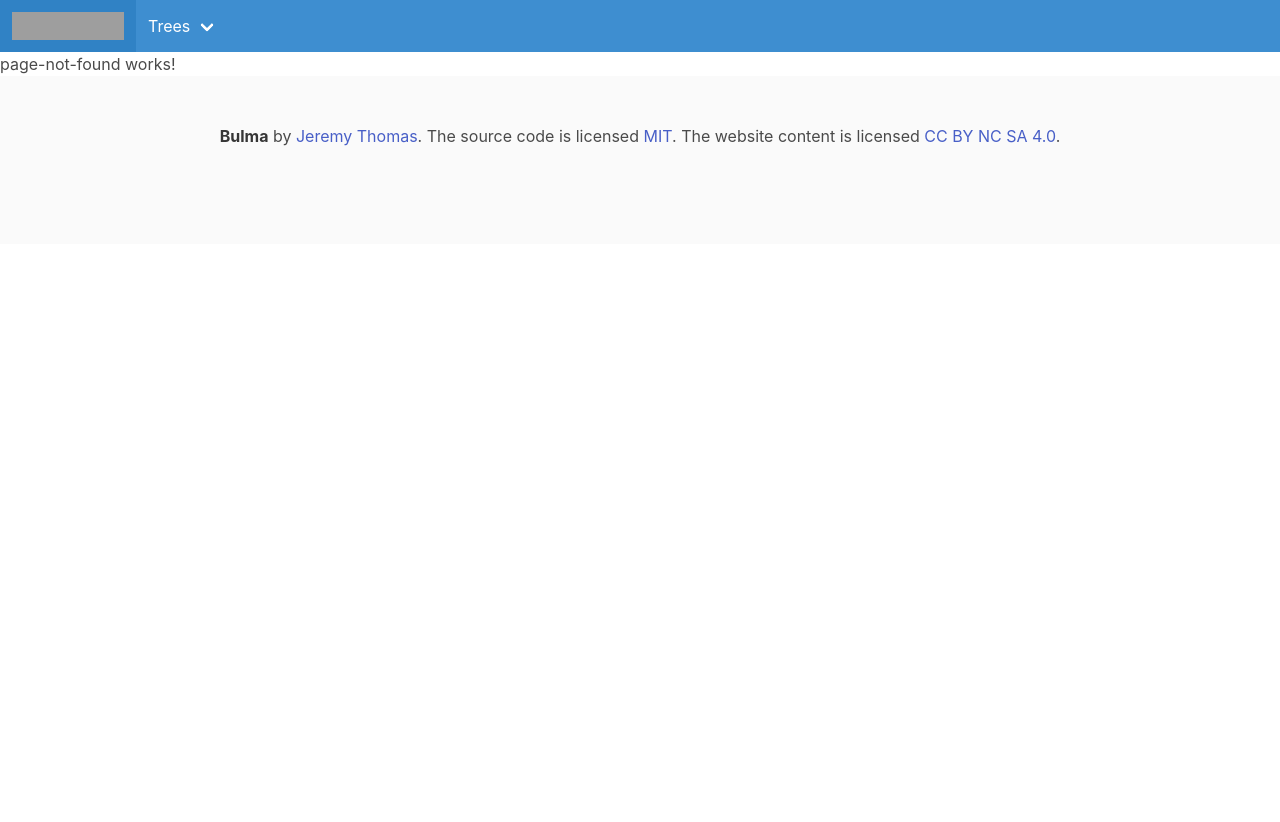
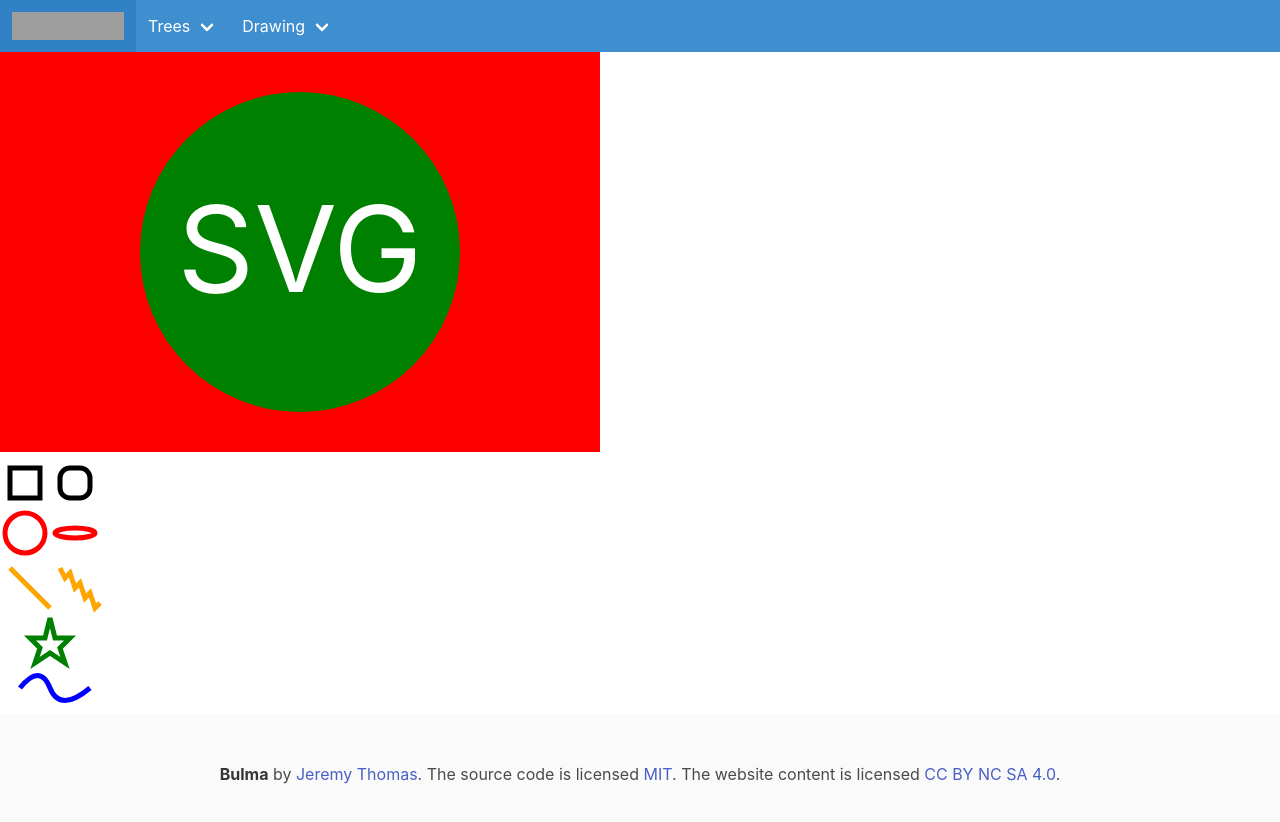
Before and after one commit to mdw233/angular-compsci, an Angular app: page /#/simple-svg in a window 1280 px wide. Shown: the top 822 px of the page. Before the commit the page ends 800 px from the top, so only its background shows below. Built offline with nearby package versions, Linux system fonts and the light colour scheme; grey boxes are pictures that could not be loaded.

Commit message:
messin with SVG

```diff
--- a/src/app/app-routing.module.ts
+++ b/src/app/app-routing.module.ts
@@ -3,11 +3,13 @@ import {RouterModule, Routes} from '@angular/router';
 import { HomeComponent } from './home/home.component';
 import { TreeDisplayComponent } from './tree/tree-display/tree-display.component';
 import { PageNotFoundComponent } from './shared/components/page-not-found/page-not-found.component';
+import { SimpleSvgComponent } from './drawing/simple-svg/simple-svg.component';
 
 const appRoutes: Routes = [
   { path: '', component: HomeComponent },
   { path: 'tree', component: TreeDisplayComponent },
   { path: 'binary-tree', component: TreeDisplayComponent },
+  { path: 'simple-svg', component: SimpleSvgComponent },
   { path: '**', component: PageNotFoundComponent }
 ];
 
--- a/src/app/app.module.ts
+++ b/src/app/app.module.ts
@@ -12,6 +12,7 @@ import { TreeModule } from './tree/tree.module';
 import { HeaderComponent } from './shared/components/header/header.component';
 import { FooterComponent } from './shared/components/footer/footer.component';
 import { ReactiveFormsModule } from '@angular/forms';
+import { SimpleSvgComponent } from './drawing/simple-svg/simple-svg.component';
 
 
 
@@ -21,6 +22,7 @@ import { ReactiveFormsModule } from '@angular/forms';
     HomeComponent,
     HeaderComponent,
     FooterComponent,
+    SimpleSvgComponent,
   ],
   imports: [
     AppRoutingModule,
--- /dev/null
+++ b/src/app/drawing/simple-svg/simple-svg.component.css
@@ -0,0 +1,8 @@
+circle:hover {
+    fill: blue;
+}
+
+
+circle.purple {
+    stroke: purple;
+}
--- /dev/null
+++ b/src/app/drawing/simple-svg/simple-svg.component.html
@@ -0,0 +1,31 @@
+<div>
+    <svg version="1.1" baseProfile="full" width="600" height="400" xmlns="http://www.w3.org/2000/svg">
+
+        <rect width="100%" height="100%" fill="red" />
+
+        <circle cx="300" cy="200" r="160" fill="green" />
+
+        <text x="300" y="240" font-size="120" text-anchor="middle" fill="white">SVG</text>
+
+    </svg>
+</div>
+
+<div>
+    <svg width="200" height="250" version="1.1" xmlns="http://www.w3.org/2000/svg">
+
+        <rect x="10" y="10" width="30" height="30" stroke="black" fill="transparent" stroke-width="5" />
+        <rect x="60" y="10" rx="10" ry="10" width="30" height="30" stroke="black" fill="transparent" stroke-width="5" />
+
+        <circle [class.purple]="hovered" (mouseenter)="mouseOver($event, true)" (mouseleave)="mouseOver($event, false)" cx="25" cy="75" r="20" stroke="red" fill="transparent" stroke-width="5" />
+        <ellipse cx="75" cy="75" rx="20" ry="5" stroke="red" fill="transparent" stroke-width="5" />
+
+        <line x1="10" x2="50" y1="110" y2="150" stroke="orange" stroke-width="5" />
+        <polyline points="60 110 65 120 70 115 75 130 80 125 85 140 90 135 95 150 100 145" stroke="orange" fill="transparent" stroke-width="5"
+        />
+
+        <polygon points="50 160 55 180 70 180 60 190 65 205 50 195 35 205 40 190 30 180 45 180" stroke="green" fill="transparent"
+            stroke-width="5" />
+
+        <path d="M20,230 Q40,205 50,230 T90,230" fill="none" stroke="blue" stroke-width="5" />
+    </svg>
+</div>
--- /dev/null
+++ b/src/app/drawing/simple-svg/simple-svg.component.ts
@@ -0,0 +1,25 @@
+import { Component, OnInit, ViewEncapsulation } from '@angular/core';
+import { ConsoleService } from '../../shared/services/console.service';
+import { isEmbeddedView } from '@angular/core/src/view/util';
+
+@Component({
+  selector: 'app-simple-svg',
+  templateUrl: './simple-svg.component.html',
+  styleUrls: ['./simple-svg.component.css'],
+  encapsulation: ViewEncapsulation.None
+})
+export class SimpleSvgComponent implements OnInit {
+  constructor(private console: ConsoleService) { }
+
+  hovered: boolean = false;
+
+  ngOnInit() {
+  }
+
+  mouseOver(event: any, isEntering: boolean) {
+    if (isEntering) this.console.logWithMessage("entering", event);
+    else this.console.logWithMessage("leaving", event);
+
+    this.hovered = isEntering;
+  }
+}
--- a/src/app/shared/components/header/header.component.html
+++ b/src/app/shared/components/header/header.component.html
@@ -23,6 +23,16 @@
          </a>
        </div>
      </div>
+     <div class="navbar-item has-dropdown is-hoverable">
+       <a class="navbar-link">
+          Drawing
+       </a>
+       <div class="navbar-dropdown">
+         <a class="navbar-item" routerLink="/simple-svg">
+           Simple SVG
+         </a>
+       </div>
+     </div>
     </div>
 
     <div class="navbar-end">
--- /dev/null
+++ b/src/app/shared/services/console.service.ts
@@ -0,0 +1,14 @@
+import { Injectable } from '@angular/core';
+
+@Injectable()
+export class ConsoleService {
+
+  constructor() { }
+
+  log(target: any) {
+    console.log(target);
+  }
+  logWithMessage(message: string, target: any) {
+    console.log(message, target);
+  }
+}
--- a/src/app/shared/shared.module.ts
+++ b/src/app/shared/shared.module.ts
@@ -1,9 +1,13 @@
 import { NgModule } from '@angular/core';
 import { PageNotFoundComponent } from './components/page-not-found/page-not-found.component';
+import { ConsoleService } from './services/console.service';
 
 @NgModule({
   declarations: [
     PageNotFoundComponent,
   ],
+  providers: [
+    ConsoleService,
+  ]
 })
 export class SharedModule { }
```
Also changed, not shown: 2 other files (tests, documents, lock files or other folders).
